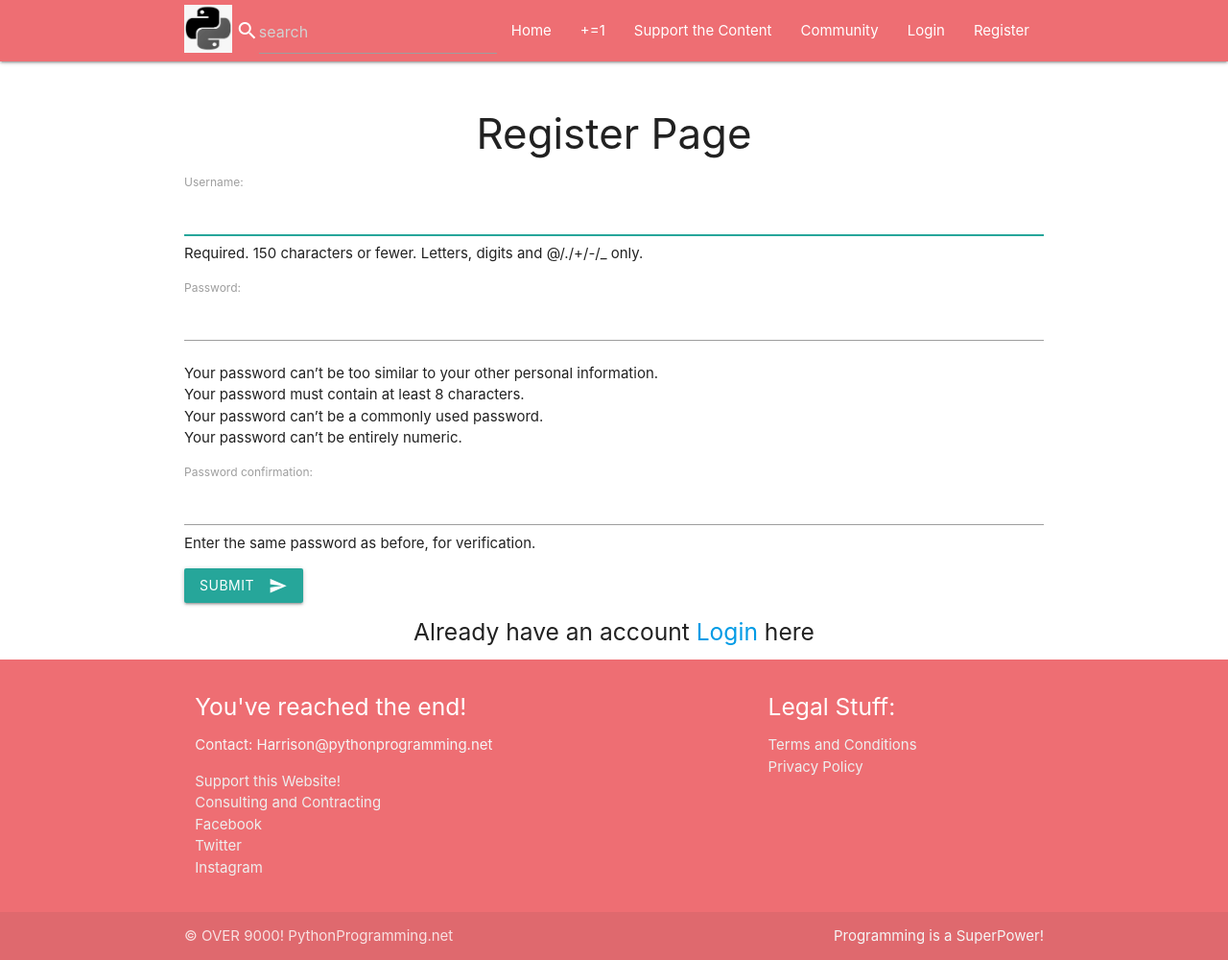
After one commit to jolomonson/A-Website-Clone, a Django app: page /register/ in a window 1280 px wide. The commit adds this page. Shown: the whole page at 96% size. Run offline with Django 3.2, Linux system fonts and the light colour scheme; some libraries are stand-ins or nearby versions.

Commit message:
User Registration

```diff
--- a/main/templates/main/header.html
+++ b/main/templates/main/header.html
@@ -6,6 +6,7 @@
     <meta http-equiv="X-UA-Compatible" content="IE=edge">
     <meta name="viewport" content="width=device-width, initial-scale=1.0">
     <link rel="stylesheet" href="{% static 'tinymce/css/prism.css' %}">
+    <link rel="shortcut icon" href="{% static 'main/images/logo/python_dark_view.png' %}" type="image/x-icon">
     <!--Import Google Icon Font-->
     <link href="https://fonts.googleapis.com/icon?family=Material+Icons" rel="stylesheet">
     <!--Import materialize.css-->
@@ -16,31 +17,13 @@
 </head>
 
 <body>
-    <div class="navbar-fixed">
-        <nav>
-            <div class="nav-wrapper container">
-                <img class="img-responsive" src="{% static 'main/images/logo/python logo.png' %}" alt="python_logo"
-                    style="width:50px; height:50px; margin-top:5px;">
-                <ul id="nav-mobile" class="right hide-on-med-and-down">
-                    <li><i class="material-icons">search</i></li>
-                    <li>
-                        <form action="" id="searchForm" style="height:50px; padding-top:10px">
-                            <input type="search" style="font-size:16px" placeholder="search" id="search">
-                        </form>
-                    </li>
-                    <li><a href="home/">Home</a></li>
-                    <li><a href="#">+=1</a></li>
-                    <li><a href="#">Support the Content</a></li>
-                    <li><a href="https://goo.gl/7zgAVQ" target="_blank">Community</a></li>
-                    <li><a href="login/">Login</a></li>
-                    <li><a href="signUp/">Sign Up</a></li>
-                </ul>
-            </div>
-        </nav>
-    </div>
+    {% include 'main/includes/navbar.html' %}
+
+    <br>
     {% block content %}
 
     {% endblock %}
+
     <!-- Compiled and minified JavaScript -->
     <script src="https://cdnjs.cloudflare.com/ajax/libs/materialize/1.0.0/js/materialize.min.js"></script>
     <script src="{% static 'tinymce/js/prism.js' %}"></script>
--- /dev/null
+++ b/main/templates/main/includes/navbar.html
@@ -0,0 +1,23 @@
+{% load static %}
+<div class="navbar-fixed">
+    <nav>
+        <div class="nav-wrapper container">
+            <img class="img-responsive" src="{% static 'main/images/logo/python logo.png' %}" alt="python_logo"
+                style="width:50px; height:50px; margin-top:5px;">
+            <ul id="nav-mobile" class="right hide-on-med-and-down">
+                <li><i class="material-icons">search</i></li>
+                <li>
+                    <form action="" id="searchForm" style="height:50px; padding-top:10px">
+                        <input type="search" style="font-size:16px" placeholder="search" id="search">
+                    </form>
+                </li>
+                <li><a href="home/">Home</a></li>
+                <li><a href="#">+=1</a></li>
+                <li><a href="#">Support the Content</a></li>
+                <li><a href="https://goo.gl/7zgAVQ" target="_blank">Community</a></li>
+                <li><a href="login/">Login</a></li>
+                <li><a href="register/">Register</a></li>
+            </ul>
+        </div>
+    </nav>
+</div>
--- /dev/null
+++ b/main/templates/main/register.html
@@ -0,0 +1,48 @@
+{% extends 'main/header.html' %}
+{% load static %}
+{% block content %}
+
+<h3 style="text-align: center;">Register Page</h3>
+<form action="" method="post">
+    {% csrf_token %}
+    <div class="container">
+        {{form.as_p}}
+        <button class="btn waves-effect waves-light" type="submit" name="action">Submit
+            <i class="material-icons right">send</i>
+        </button>
+        <h5 style="text-align: center;">Already have an account <a href="login/">Login</a> here</h5>
+    </div>
+</form>
+
+<footer class="page-footer">
+    <div class="container">
+        <div class="row">
+            <div class="col l6 s12">
+                <h5 class="white-text">You've reached the end!</h5>
+                <p class="grey-text text-lighten-4">Contact: Harrison@pythonprogramming.net</p>
+                <ul>
+                    <li><a href="#" class="grey-text text-lighten-3">Support this Website!</a></li>
+                    <li><a href="#" class="grey-text text-lighten-3">Consulting and Contracting</a></li>
+                    <li><a href="https://www.facebook.com/pythonprogramming.net/"
+                            class="grey-text text-lighten-3">Facebook</a></li>
+                    <li><a href="https://twitter.com/sentdex" class="grey-text text-lighten-3">Twitter</a></li>
+                    <li><a href="https://instagram.com/sentdex" class="grey-text text-lighten-3">Instagram</a></li>
+                </ul>
+            </div>
+            <div class="col l4 offset-l2 s12">
+                <h5 class="white-text">Legal Stuff:</h5>
+                <ul>
+                    <li><a class="grey-text text-lighten-3" href="#">Terms and Conditions</a></li>
+                    <li><a class="grey-text text-lighten-3" href="#">Privacy Policy</a></li>
+                </ul>
+            </div>
+        </div>
+    </div>
+    <div class="footer-copyright">
+        <div class="container">
+            © OVER 9000! PythonProgramming.net
+            <a class="grey-text text-lighten-4 right" href="#!">Programming is a SuperPower!</a>
+        </div>
+    </div>
+</footer>
+{% endblock %}
--- a/main/urls.py
+++ b/main/urls.py
@@ -19,5 +19,7 @@ from . import views
 app_name = 'main'
 
 urlpatterns = [
-    path('', views.homePage, name='home'),path('home/', views.homePage, name='homePage')
+    path('', views.homePage, name='home'),path('home/', views.homePage, name='homePage'),
+    path('register/', views.register, name='register'),
+    path('login/', views.login, name='login'),
 ]
--- a/main/views.py
+++ b/main/views.py
@@ -1,6 +1,24 @@
-from django.shortcuts import render
+from django.shortcuts import render, redirect
 from .models import Tutorial
+from django.contrib.auth.forms import UserCreationForm
+from django.contrib.auth import login, logout, authenticate
 
 # Create your views here.
 def homePage(request):
-    return render(request, 'main/home.html', context={"tutorials":Tutorial.objects.all})
+    return render(request, 'main/home.html', {"tutorials":Tutorial.objects.all})
+
+def register(request):
+    if request.method == 'POST':
+        form = UserCreationForm(request.POST)
+        if form.is_valid():
+            user = form.save()
+            login(request, user)
+            return redirect('main:homePage')
+        else:
+            for msg in form.error_messages:
+                print(form.error_messages[msg])
+    form = UserCreationForm
+    return render(request, 'main/register.html', {'form':form})
+
+def login(request):
+    return render(request, 'main/login.html')
```
Also changed, not shown: main/templates/main/login.html (added, +37 -0 lines), db.sqlite3, main/migrations/0004_auto_20210602_2028.py (added), main/static/main/images/logo/python_dark_view.png (renamed from main/static/main/images/logo/python dark view.png).
